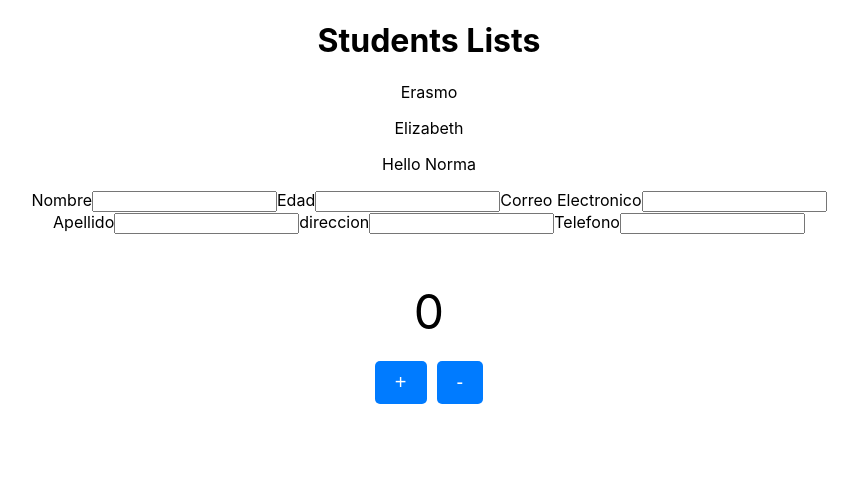
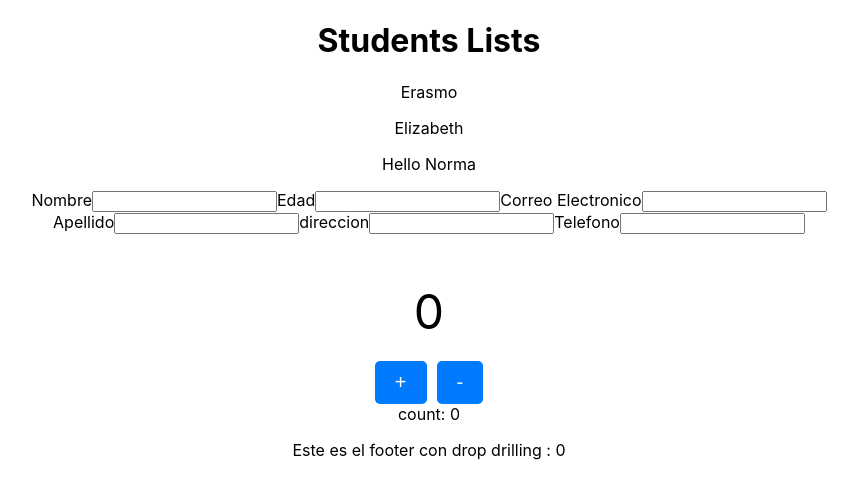
Before and after one commit to vicktor27/2025_gamedeveloper, a React (Create React App) app: page / in a window 1280 px wide. Shown: the top 498 px of the page, without its empty margins (211-1069 px from the left). Built offline with nearby package versions, Linux system fonts and the light colour scheme.

Commit message:
chore: label and footer using counter

```diff
--- a/src/App.js
+++ b/src/App.js
@@ -3,16 +3,36 @@ import HelloStudents from "./components/HelloStudents";
 import Form from "./components/Form";
 import "./App.css";
 import Counter from "./components/Counter";
+import React, { useState } from "react";
+import Footer from "./components/footer";
 
 function App() {
   let welcomeMessage = "Hello Students!!!!";
+  const [count, setCount] = useState(0);
+
+    // Función para incrementar el contador
+    const handleIncrement = () => {
+      setCount(count + 1);
+    };
+
+    // Función para decrementar el contador
+    const handleDecrement = () => {
+      setCount(count - 1);
+    };
 
   return (
     <div className="App">
       <HelloStudents p1="Erasmo" p2="Elizabeth" />
       <Form name="Nombre" age="Edad" email="Correo Electronico"></Form>
       <Form name="Apellido" age="direccion" email="Telefono"></Form>
-      <Counter />
+      <Counter
+        count = {count}
+        handleIncrement = {handleIncrement}
+        handleDecrement = {handleDecrement}
+        />
+        <label count = {count}>count: {count}</label>
+        <Footer count = {count}></Footer>
+
     </div>
   );
 }
--- a/src/components/Counter.js
+++ b/src/components/Counter.js
@@ -1,29 +1,15 @@
 import React, { useState } from "react";
 
-const Counter = () => {
-  let x = 5;
-  // Estado para manejar el contador
-  const [count, setCount] = useState(0); //useState  //sirve para establecer valores a la variable
-  //directamente
-
-  // Función para incrementar el contador
-  const handleIncrement = () => {
-    setCount(count + 1);
-  };
-
-  // Función para decrementar el contador
-  const handleDecrement = () => {
-    setCount(count - 1);
-  };
+const Counter = (props) => {
 
   return (
     <div style={styles.container}>
-      <p style={styles.counter}>{count}</p>
+      <p style={styles.counter}>{props.count}</p>
       <div style={styles.buttons}>
-        <button style={styles.button} onClick={handleIncrement}>
+        <button style={styles.button} onClick={props.handleIncrement}>
           +
         </button>
-        <button style={styles.button} onClick={handleDecrement}>
+        <button style={styles.button} onClick={props.handleDecrement}>
           -
         </button>
       </div>
--- /dev/null
+++ b/src/components/footer.js
@@ -0,0 +1,12 @@
+const Footer = (props) => {
+    return(
+        <>
+            <footer>
+                <p>Este es el footer con drop drilling : {props.count}</p>
+            </footer>
+        </>
+
+    );
+}
+
+export default Footer;
```
